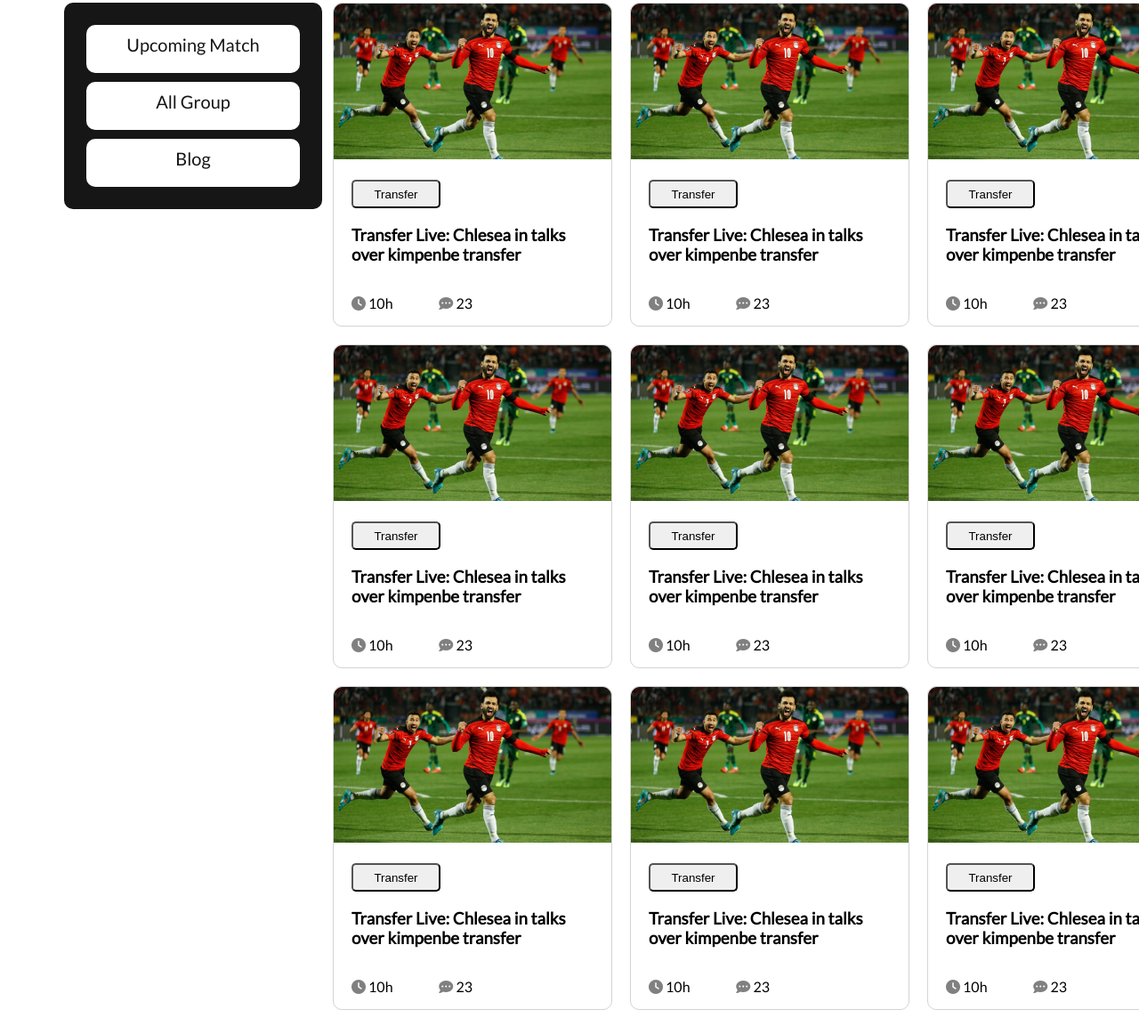
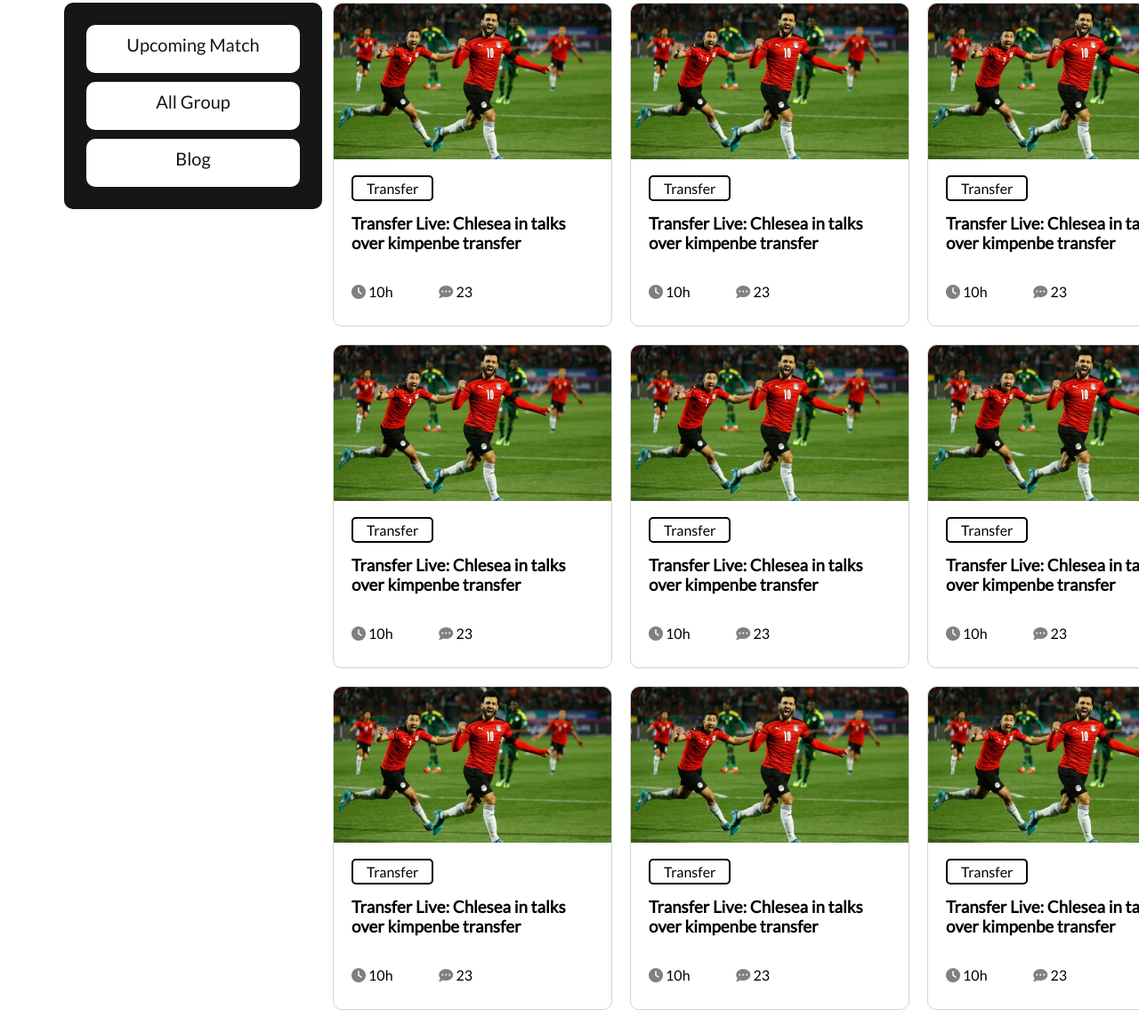
Before and after one commit to abdulmuhaimin2050/Sportquo, a plain HTML site: page index.html in a window 1280 px wide. Shown: the part 662-1824 px from the top of the page at 89% size. Drawn offline with Linux system fonts and the light colour scheme.

Commit message:
final-added

```diff
--- a/index.html
+++ b/index.html
@@ -17,6 +17,11 @@
 </head>
 
 <body>
+
+    <!-----------------------
+        header
+    ------------------------->
+
     <header class="header">
         <div class="title-div">
             <h1>The biggest exhibition in the world</h1>
@@ -30,6 +35,11 @@
             <img src="images/Banner Image.png" alt="">
         </div>
     </header>
+
+    <!-------------------------
+        main content
+    -------------------------->
+
     <main>
         <section class="flex-div">
             <div class="side-bar">
@@ -39,14 +49,13 @@
                     <a href="index.html">Blog</a>
                 </div>
             </div>
-
             <div class="main-content">
                 <div class="post-div">
                     <div class="post-img">
                         <img src="images/Blog Image.png" alt="">
                     </div>
                     <div class="post-info">
-                        <button class="trans-button">Transfer</button>
+                            <a href="" class="ancor">Transfer</a>
                         <h3>Transfer Live: Chlesea in talks over kimpenbe transfer</h3>
                         <div class="comment-div">
                             <p><i class="fa-solid fa-clock"></i> 10h</p>
@@ -59,7 +68,7 @@
                         <img src="images/Blog Image.png" alt="">
                     </div>
                     <div class="post-info">
-                        <button class="trans-button">Transfer</button>
+                        <a href="" class="ancor">Transfer</a>
                         <h3>Transfer Live: Chlesea in talks over kimpenbe transfer</h3>
                         <div class="comment-div">
                             <p><i class="fa-solid fa-clock"></i> 10h</p>
@@ -72,7 +81,7 @@
                         <img src="images/Blog Image.png" alt="">
                     </div>
                     <div class="post-info">
-                        <button class="trans-button">Transfer</button>
+                        <a href="" class="ancor">Transfer</a>
                         <h3>Transfer Live: Chlesea in talks over kimpenbe transfer</h3>
                         <div class="comment-div">
                             <p><i class="fa-solid fa-clock"></i> 10h</p>
@@ -85,7 +94,7 @@
                         <img src="images/Blog Image.png" alt="">
                     </div>
                     <div class="post-info">
-                        <button class="trans-button">Transfer</button>
+                        <a href="" class="ancor">Transfer</a>
                         <h3>Transfer Live: Chlesea in talks over kimpenbe transfer</h3>
                         <div class="comment-div">
                             <p><i class="fa-solid fa-clock"></i> 10h</p>
@@ -98,7 +107,7 @@
                         <img src="images/Blog Image.png" alt="">
                     </div>
                     <div class="post-info">
-                        <button class="trans-button">Transfer</button>
+                        <a href="" class="ancor">Transfer</a>
                         <h3>Transfer Live: Chlesea in talks over kimpenbe transfer</h3>
                         <div class="comment-div">
                             <p><i class="fa-solid fa-clock"></i> 10h</p>
@@ -111,7 +120,7 @@
                         <img src="images/Blog Image.png" alt="">
                     </div>
                     <div class="post-info">
-                        <button class="trans-button">Transfer</button>
+                        <a href="" class="ancor">Transfer</a>
                         <h3>Transfer Live: Chlesea in talks over kimpenbe transfer</h3>
                         <div class="comment-div">
                             <p><i class="fa-solid fa-clock"></i> 10h</p>
@@ -124,7 +133,7 @@
                         <img src="images/Blog Image.png" alt="">
                     </div>
                     <div class="post-info">
-                        <button class="trans-button">Transfer</button>
+                        <a href="" class="ancor">Transfer</a>
                         <h3>Transfer Live: Chlesea in talks over kimpenbe transfer</h3>
                         <div class="comment-div">
                             <p><i class="fa-solid fa-clock"></i> 10h</p>
@@ -137,7 +146,7 @@
                         <img src="images/Blog Image.png" alt="">
                     </div>
                     <div class="post-info">
-                        <button class="trans-button">Transfer</button>
+                        <a href="" class="ancor">Transfer</a>
                         <h3>Transfer Live: Chlesea in talks over kimpenbe transfer</h3>
                         <div class="comment-div">
                             <p><i class="fa-solid fa-clock"></i> 10h</p>
@@ -150,7 +159,7 @@
                         <img src="images/Blog Image.png" alt="">
                     </div>
                     <div class="post-info">
-                        <button class="trans-button">Transfer</button>
+                        <a href="" class="ancor">Transfer</a>
                         <h3>Transfer Live: Chlesea in talks over kimpenbe transfer</h3>
                         <div class="comment-div">
                             <p><i class="fa-solid fa-clock"></i> 10h</p>
@@ -160,12 +169,20 @@
                 </div>
             </div>
         </section>
+        <!-----------------
+            tab button
+        ------------------>
         <div class="tab-button">
             <div class="view-button">
                 <a href="">View All</a>
             </div>
         </div>
     </main>
+
+    <!---------------
+        footer div
+    ------------------>
+
     <footer class="footer">
         <div class="goal">
             <h2>Goal</h2>
--- a/styles/style.css
+++ b/styles/style.css
@@ -29,6 +29,8 @@ body {
     margin-top: 5px;
     margin-bottom: 5px;
     color: #FFFFFF;
+    animation: head 3s ease-in-out 0.5s infinite alternate ;
+    animation-play-state: running;
 }
 
 .title-div p {
@@ -44,6 +46,12 @@ body {
     color: #FFFFFF;
     background-color: #DD0000;
     border-radius: 5px;
+    transition: font-size 1s ease-in-out, color 3s, background-color 3s;
+}
+.button:hover{
+    font-size: 2vw;
+    background-color: yellow;
+    color: black;
 }
 
 .fa-angle-right{
@@ -120,10 +128,12 @@ body {
     padding: 20px;
 }
 
-.trans-button {
-    width: 100px;
-    height: 32px;
+.ancor{
+    text-decoration: none;
+    padding: 3px 15px;
+    border: 2px solid;
     border-radius: 5px;
+    color: black;
 }
 
 .comment-div {
@@ -408,3 +418,22 @@ hr {
         display: none;
     }
 }
+
+/* =========================
+    animation add
+============================ */
+@keyframes head {
+    0%{
+        color: #DD0000;
+    }
+    50%{
+        color:  lightgoldenrodyellow;
+    }
+    100%{
+        color: yellow;
+    }
+}
+
+/*=================
+     END
+=================== */
```
Also changed, not shown: page2.html (+9 -0 lines), styles/page2.css (+27 -2 lines).
